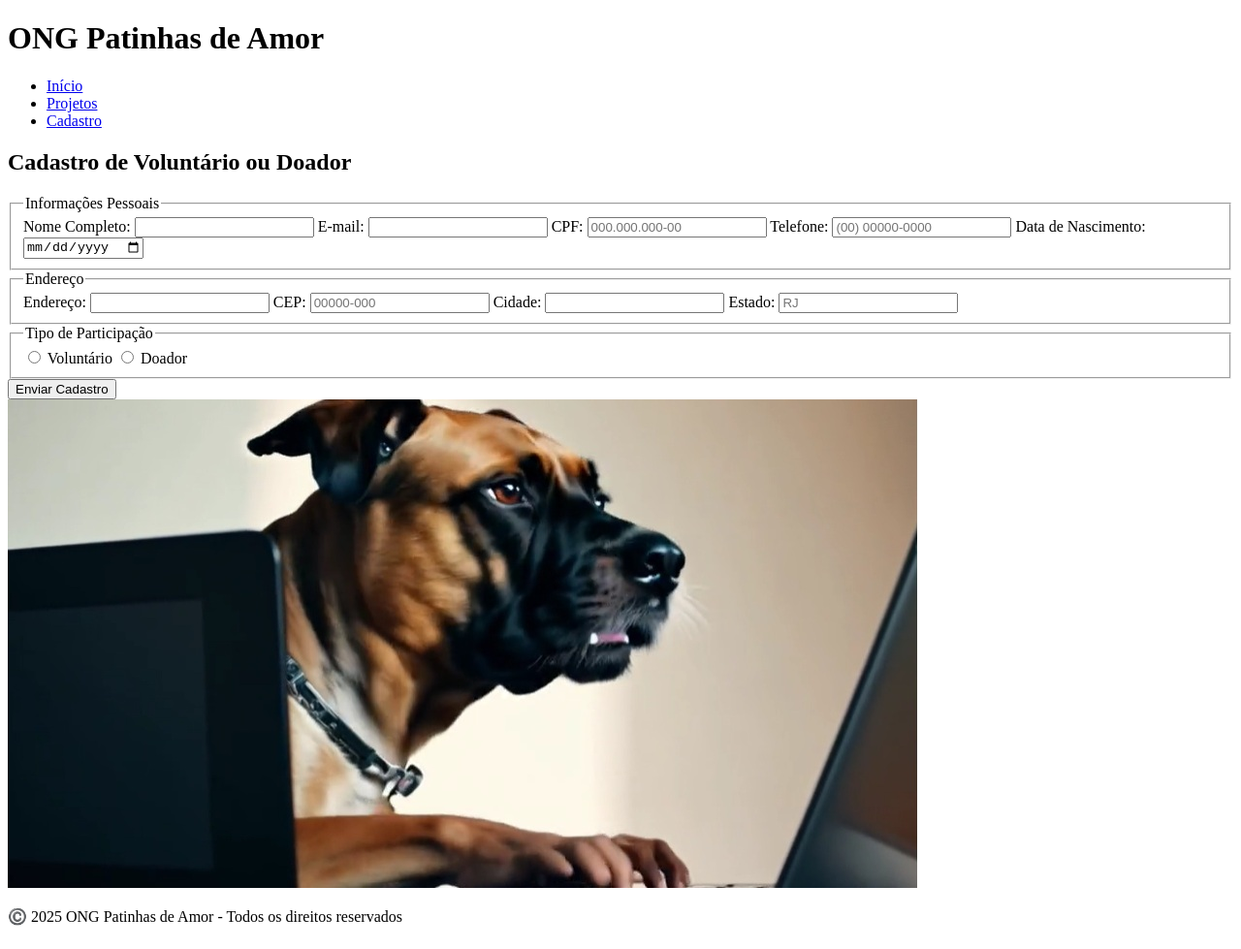
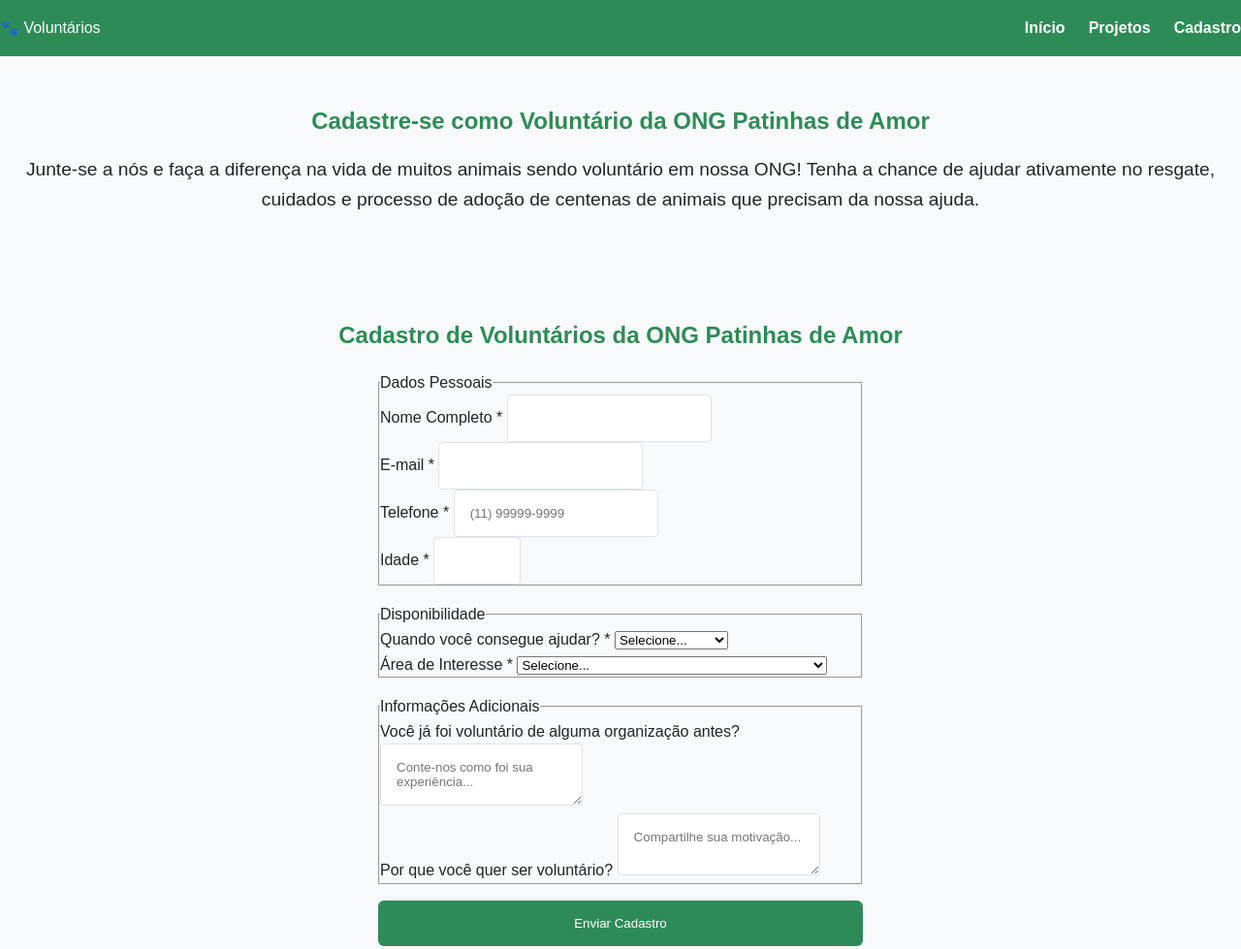
Before and after one commit to anacarolinabezerra/AulaProgramacaoWeb, a plain HTML site: page cadastro.html in a window 1280 px wide. Shown: the top 979 px of the page at 97% size. Drawn offline with Linux system fonts and the light colour scheme.

Commit message:
primeira tentativa css e alteracoes html

```diff
--- a/cadastro.html
+++ b/cadastro.html
@@ -4,75 +4,108 @@
   <meta charset="UTF-8">
   <meta name="viewport" content="width=device-width, initial-scale=1.0">
   <title>Cadastro - ONG Patinhas de Amor</title>
+  <link rel="stylesheet" href="css/style.css">
 </head>
 <body>
 
+<!-- Header -->
     <header>
-    <h1>ONG Patinhas de Amor</h1>
         <nav>
-      <ul>
+           <div class="logo">🐾 Voluntários</div>
+            <button class="menu-toggle" onclick="toggleMenu()">☰</button>
+            <ul id="navMenu">
                 <li><a href="index.html">Início</a></li>
-        <li><a href="projetos.html">Projetos</a></li>
-        <li><a href="cadastro.html">Cadastro</a></li>
+                <li><a href="projeto.html">Projetos</a></li>
+                <li><a href="cadastro.html" class="active">Cadastro</a></li>
             </ul>
         </nav>
     </header>
 
+
+    <section class="hero hero-cadastro">
+        <div class="hero-content">
+            <h1>Cadastre-se como Voluntário da ONG Patinhas de Amor</h1>
+            <p>Junte-se a nós e faça a diferença na vida de muitos animais sendo voluntário em nossa ONG! Tenha a chance de ajudar ativamente no resgate, cuidados e processo de adoção de centenas de animais que precisam da nossa ajuda.</p>
+        </div>
+    </section>
+
+    <!-- Formulário de Cadastro -->
     <main>
-    <section>
-      <h2>Cadastro de Voluntário ou Doador</h2>
-      <form action="#" method="post">
-
+        <section class="signup-section">
+            <h2>Cadastro de Voluntários da ONG Patinhas de Amor</h2>
+          <div class="success-message" id="successMessage">
+                ✅ Cadastrado com sucesso! O contataremos em breve.
+            </div>
+            <form id="volunteerForm" onsubmit="handleSubmit(event)">
                 <fieldset>
-          <legend>Informações Pessoais</legend>
-
-          <label for="nome">Nome Completo:</label>
+                    <legend>Dados Pessoais</legend>
+                    <div class="form-group">
+                        <label for="nome">Nome Completo *</label>
                         <input type="text" id="nome" name="nome" required>
-
-          <label for="email">E-mail:</label>
+                    </div>
+                    <div class="form-group">
+                        <label for="email">E-mail *</label>
                         <input type="email" id="email" name="email" required>
-
-          <label for="cpf">CPF:</label>
-          <input type="text" id="cpf" name="cpf" pattern="\d{3}\.\d{3}\.\d{3}-\d{2}" placeholder="000.000.000-00" required>
-
-          <label for="telefone">Telefone:</label>
-          <input type="tel" id="telefone" name="telefone" pattern="\(\d{2}\)\s\d{5}-\d{4}" placeholder="(00) 00000-0000" required>
-
-          <label for="nascimento">Data de Nascimento:</label>
-          <input type="date" id="nascimento" name="nascimento" required>
+                    </div>
+                    <div class="form-group">
+                        <label for="telefone">Telefone *</label>
+                        <input type="tel" id="telefone" name="telefone" placeholder="(11) 99999-9999" required>
+                    </div>
+                    <div class="form-group">
+                        <label for="idade">Idade *</label>
+                        <input type="number" id="idade" name="idade" min="16" max="100" required>
+                    </div>
                 </fieldset>
 
                 <fieldset>
-          <legend>Endereço</legend>
-
-          <label for="endereco">Endereço:</label>
-          <input type="text" id="endereco" name="endereco" required>
-
-          <label for="cep">CEP:</label>
-          <input type="text" id="cep" name="cep" pattern="\d{5}-\d{3}" placeholder="00000-000" required>
-
-          <label for="cidade">Cidade:</label>
-          <input type="text" id="cidade" name="cidade" required>
-
-          <label for="estado">Estado:</label>
-          <input type="text" id="estado" name="estado" maxlength="2" placeholder="RJ" required>
+                    <legend>Disponibilidade</legend>
+                    <div class="form-group">
+                        <label for="disponibilidade">Quando você consegue ajudar? *</label>
+                        <select id="disponibilidade" name="disponibilidade" required>
+                            <option value="">Selecione...</option>
+                            <option value="fins-de-semana">Fins de semana</option>
+                            <option value="dias-uteis">Dias úteis</option>
+                            <option value="flexivel">Horário flexível</option>
+                            <option value="pontual">Ações pontuais</option>
+                        </select>
+                    </div>
+                    <div class="form-group">
+                        <label for="area-interesse">Área de Interesse *</label>
+                        <select id="area-interesse" name="area-interesse" required>
+                            <option value="">Selecione...</option>
+                            <option value="alimentos">Arrecadação de Alimentos Para os Animais</option>
+                            <option value="castracao">Castração e Cuidados Veterinários</option>
+                            <option value="feiras">Organização e Participação nas Feiras de Adoção</option>
+                            <option value="administrativo">Apoio Administrativo</option>
+                            <option value="qualquer">Qualquer área</option>
+                        </select>
+                    </div>
                 </fieldset>
 
                 <fieldset>
-          <legend>Tipo de Participação</legend>
-          <label><input type="radio" name="tipo" value="voluntario" required> Voluntário</label>
-          <label><input type="radio" name="tipo" value="doador" required> Doador</label>
+                    <legend>Informações Adicionais</legend>
+                    <div class="form-group">
+                        <label for="experiencia">Você já foi voluntário de alguma organização antes?</label>
+                        <textarea id="experiencia" name="experiencia" placeholder="Conte-nos como foi sua experiência..."></textarea>
+                    </div>
+                    <div class="form-group">
+                        <label for="motivacao">Por que você quer ser voluntário?</label>
+                        <textarea id="motivacao" name="motivacao" placeholder="Compartilhe sua motivação..."></textarea>
+                    </div>
                 </fieldset>
 
-        <button type="submit">Enviar Cadastro</button>
+                <button type="submit" class="btn-primary">Enviar Cadastro</button>
             </form>
+
         </section>
-    <img src="img/cadastro.jpg" alt="Junte-se a nós e faça a diferença na vida dos animais!">
     </main>
 
+    <!-- Footer -->
     <footer>
-    <p>©️ 2025 ONG Patinhas de Amor - Todos os direitos reservados</p>
+        <p>&copy; 2025 ONG Patinhas de Amor. Todos os direitos reservados.</p>
+    <p>Feito com ❤️; para transformar vidas</p>
     </footer>
 
+    <script src="script.js"></script>
 </body>
 </html>
--- /dev/null
+++ b/css/style.css
@@ -0,0 +1,297 @@
+/* ==============================
+   DESIGN SYSTEM
+   ============================== */
+:root {
+  /* Paleta de cores */
+  --color-primary: #2e8b57;
+  --color-secondary: #3cb371;
+  --color-accent: #ffd700;
+  --color-info: #17a2b8;
+  --color-success: #331f1f;
+  --color-warning: #ffc107;
+  --color-danger: #dc3545;
+  --color-neutral-100: #f8f9fa;
+  --color-neutral-200: #e9ecef;
+  --color-neutral-300: #dee2e6;
+  --color-neutral-400: #adb5bd;
+  --color-neutral-500: #6c757d;
+  --color-neutral-900: #212529;
+
+  /* Tipografia */
+  --font-xs: 0.75rem;
+  --font-sm: 0.875rem;
+  --font-md: 1rem;
+  --font-lg: 1.25rem;
+  --font-xl: 1.5rem;
+
+  /* Sistema de espaçamento modular */
+  --space-1: 8px;
+  --space-2: 16px;
+  --space-3: 24px;
+  --space-4: 32px;
+  --space-5: 48px;
+  --space-6: 64px;
+}
+
+/* ==============================
+   REGRAS GERAIS
+   ============================== */
+* {
+  margin: 0;
+  padding: 0;
+  box-sizing: border-box;
+  font-family: "Arial", sans-serif;
+}
+
+body {
+  background-color: var(--color-neutral-100);
+  color: var(--color-neutral-900);
+  line-height: 1.6;
+}
+
+/* ==============================
+   CABEÇALHO E MENU
+   ============================== */
+header {
+  background-color: var(--color-primary);
+  color: white;
+  padding: var(--space-2) 0;
+}
+
+.container {
+  width: 90%;
+  max-width: 1200px;
+  margin: 0 auto;
+}
+
+nav {
+  display: flex;
+  justify-content: space-between;
+  align-items: center;
+}
+
+nav ul {
+  list-style: none;
+  display: flex;
+  gap: var(--space-3);
+}
+
+nav a {
+  color: white;
+  text-decoration: none;
+  font-weight: bold;
+}
+
+nav a:hover {
+  color: var(--color-accent);
+}
+
+/* MENU DROPDOWN */
+nav ul li {
+  position: relative;
+}
+
+nav ul li ul {
+  display: none;
+  position: absolute;
+  background-color: var(--color-primary);
+  top: 100%;
+  left: 0;
+  min-width: 150px;
+}
+
+nav ul li:hover ul {
+  display: block;
+}
+
+nav ul li ul li {
+  padding: var(--space-1);
+}
+
+/* MENU MOBILE */
+.menu-toggle {
+  display: none;
+  flex-direction: column;
+  cursor: pointer;
+}
+
+.menu-toggle span {
+  height: 3px;
+  width: 25px;
+  background: white;
+  margin: 4px 0;
+}
+
+/* ==============================
+   SEÇÕES
+   ============================== */
+section {
+  padding: var(--space-5) 0;
+}
+
+h1, h2, h3 {
+  color: var(--color-primary);
+  margin-bottom: var(--space-2);
+}
+
+/* ==============================
+   CARDS
+   ============================== */
+.cards {
+  display: grid;
+  grid-template-columns: repeat(auto-fit, minmax(250px, 1fr));
+  gap: var(--space-3);
+}
+
+.card {
+  background: white;
+  padding: var(--space-3);
+  border-radius: 8px;
+  box-shadow: 0 2px 6px rgba(0,0,0,0.1);
+  transition: transform 0.3s;
+}
+
+.card:hover {
+  transform: translateY(-5px);
+}
+
+/* ==============================
+   BOTÕES
+   ============================== */
+button, .btn {
+  background-color: var(--color-primary);
+  color: white;
+  border: none;
+  padding: var(--space-2) var(--space-3);
+  border-radius: 6px;
+  cursor: pointer;
+  transition: background 0.3s;
+}
+
+button:hover, .btn:hover {
+  background-color: var(--color-secondary);
+}
+
+button:disabled {
+  background-color: var(--color-neutral-400);
+  cursor: not-allowed;
+}
+
+/* ==============================
+   FORMULÁRIOS
+   ============================== */
+form {
+  display: flex;
+  flex-direction: column;
+  gap: var(--space-2);
+  max-width: 500px;
+  margin: 0 auto;
+}
+
+input, textarea {
+  padding: var(--space-2);
+  border: 1px solid var(--color-neutral-300);
+  border-radius: 4px;
+}
+
+input:focus, textarea:focus {
+  border-color: var(--color-primary);
+  outline: none;
+}
+
+/* ==============================
+   FEEDBACKS
+   ============================== */
+.alert {
+  padding: var(--space-2);
+  border-radius: 4px;
+  margin: var(--space-2) 0;
+}
+
+.alert-success { background: var(--color-success); color: white; }
+.alert-danger { background: var(--color-danger); color: white; }
+.alert-warning { background: var(--color-warning); color: black; }
+
+/* ==============================
+   BADGES / TAGS
+   ============================== */
+.badge {
+  display: inline-block;
+  background-color: var(--color-info);
+  color: white;
+  padding: 4px 8px;
+  border-radius: 12px;
+  font-size: var(--font-xs);
+}
+
+/* ==============================
+   RODAPÉ
+   ============================== */
+footer {
+  background-color: var(--color-primary);
+  color: white;
+  text-align: center;
+  padding: var(--space-3) 0;
+  margin-top: var(--space-4);
+}
+
+/* ==============================
+   GRID E RESPONSIVIDADE
+   ============================== */
+.grid {
+  display: grid;
+  grid-template-columns: repeat(12, 1fr);
+  gap: var(--space-3);
+}
+
+/* BREAKPOINTS (5 níveis) */
+@media (max-width: 1200px) {
+  .container { width: 95%; }
+}
+
+@media (max-width: 992px) {
+  nav ul { gap: var(--space-2); }
+}
+
+@media (max-width: 768px) {
+  .menu-toggle { display: flex; }
+  nav ul {
+    display: none;
+    flex-direction: column;
+    background: var(--color-primary);
+    position: absolute;
+    width: 100%;
+    top: 60px;
+    left: 0;
+    padding: var(--space-3) 0;
+  }
+  nav ul.show { display: flex; }
+}
+
+@media (max-width: 576px) {
+  h1 { font-size: var(--font-lg); }
+  section { padding: var(--space-3) 0; }
+}
+
+@media (max-width: 400px) {
+  button, .btn { width: 100%; }
+}
+.success-message {
+    display: none; /* esconde a mensagem */
+    color: green;
+    font-weight: bold;
+    margin-top: 10px;
+}
+.hero-content p {
+    font-size: 1.2rem;
+    margin-top: 10px;
+    text-align: center;
+}
+.hero .hero-content {
+    text-align: center;
+}
+.signup-section h2 {
+    font-weight: bold;
+    margin-top: 10px;
+    text-align: center;
+}
```
Also changed, not shown: index.html (+14 -5 lines), projeto.html (+11 -5 lines). Lines whose indentation alone changed are shown as unchanged.
